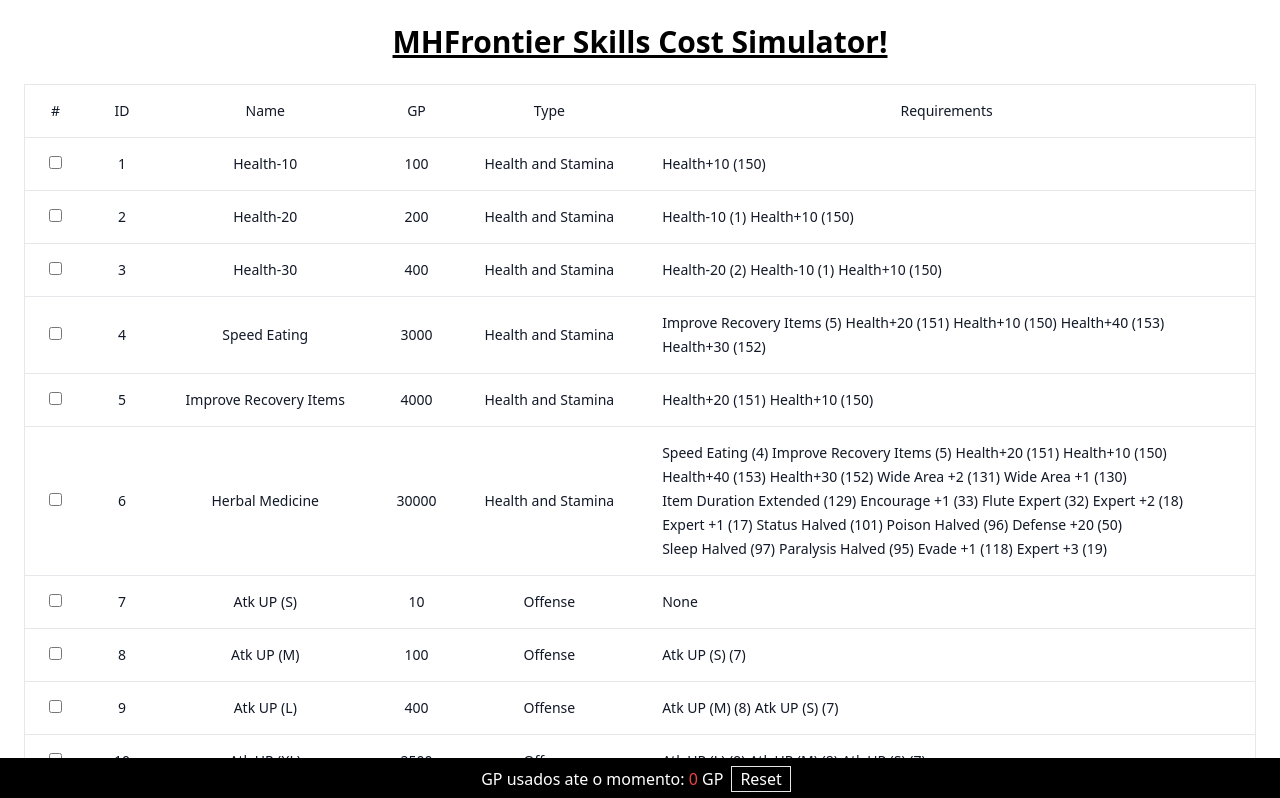
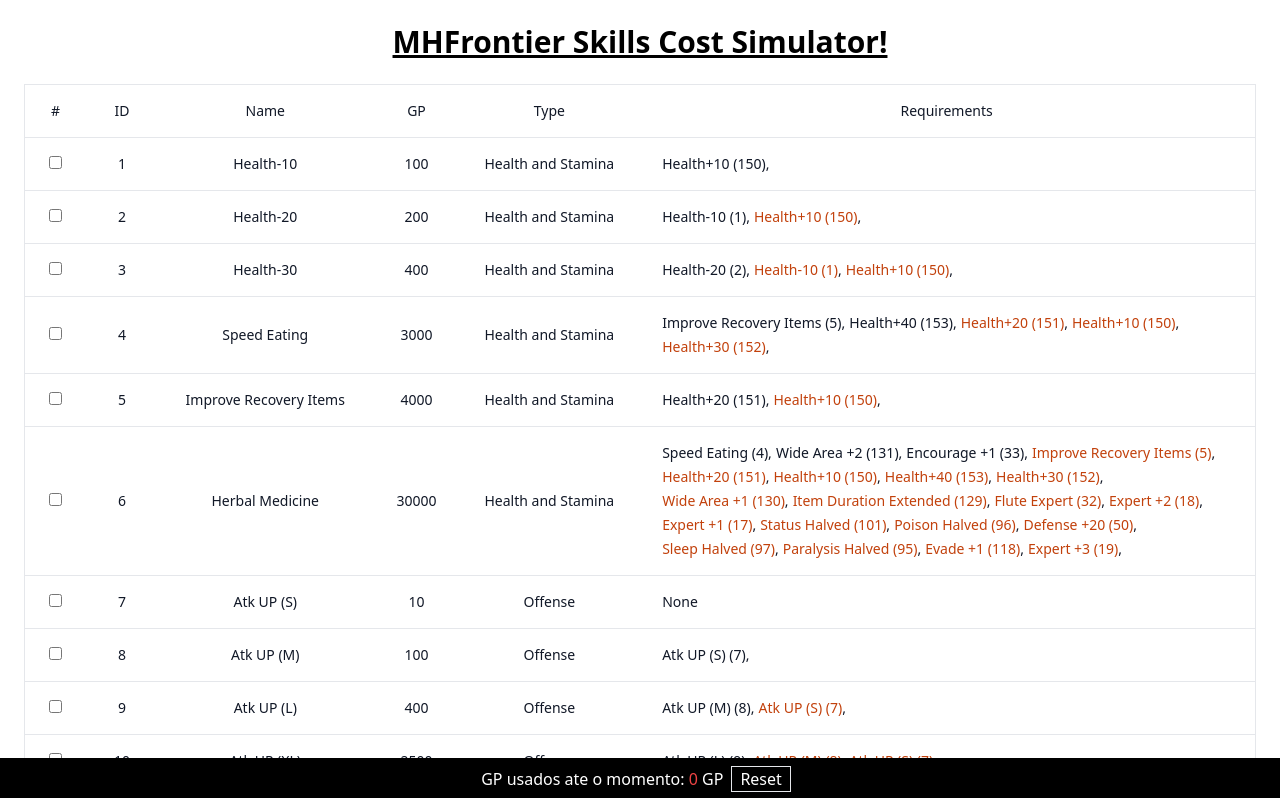
Before and after one commit to Invasor-de-Fronteiras/mhfrontier-skills-cost, a React (Vite) app: page / in a window 1280 px wide. Shown: the top 798 px of the page. Built offline with nearby package versions, Linux system fonts and the light colour scheme.

Commit message:
separate requirements by common

```diff
--- a/src/App.tsx
+++ b/src/App.tsx
@@ -51,9 +51,11 @@ function App() {
                 <th className="text-sm font-medium text-gray-900 px-6 py-4 text-center">
                   #
                 </th>
-               {showId && <th className="text-sm font-medium text-gray-900 px-6 py-4 text-center">
+                {showId && (
+                  <th className="text-sm font-medium text-gray-900 px-6 py-4 text-center">
                     ID
-                </th>}
+                  </th>
+                )}
                 <th className="text-sm font-medium text-gray-900 px-6 py-4 text-center">
                   Name
                 </th>
@@ -107,15 +109,29 @@ function App() {
                       {!skill.requirements?.length ? (
                         "None"
                       ) : (
-                        <ul className="flex flex-row flex-wrap gap-1">
-                          {getChildren(skill.id).map((r) => {
+                        <ul className="flex flex-row flex-wrap requirements-list gap-1">
+                          {getChildren(skill.id, false, true).map((r) => {
                             return (
+                              <li key={r.id} className="after:content-[',']">
                                 <a
-                                className="hover:underline hover:cursor-pointer"
+                                  className="hover:underline hover:cursor-pointer "
                                   href={"#" + r.name}
                                 >
                                   {r.name} {showId && `(${r.id})`}
                                 </a>
+                              </li>
+                            );
+                          })}
+                          {getChildren(skill.id, true, false).map((r) => {
+                            return (
+                              <li key={r.id} className="after:content-[',']">
+                                <a
+                                  className="hover:underline hover:cursor-pointer text-orange-700"
+                                  href={"#" + r.name}
+                                >
+                                  {r.name} {showId && `(${r.id})`}
+                                </a>
+                              </li>
                             );
                           })}
                         </ul>
--- a/src/utils/util.ts
+++ b/src/utils/util.ts
@@ -8,13 +8,13 @@ interface Skill {
   id: number;
 }
 
-function getChildrenIds(parentId: number, recursive: boolean = true): number[] {
+function getChildrenIds(parentId: number, recursive= true, withParents = true): number[] {
   const children = new Set<number>();
 
   const skill = data.find((s) => s.id === parentId);
   const requirements = skill?.requirements ?? [];
   for (const req of requirements) {
-    children.add(req);
+   if (withParents) children.add(req);
 
     if (recursive) {
       for (const child of getChildrenIds(req)) {
@@ -30,8 +30,8 @@ function getChildrenIds(parentId: number, recursive: boolean = true): number[] {
  * Returns all requirements for a skill. This includes all requirements of requirements.
  * @param parentId the id of the parent skill
  */
-export function getChildren(parentId: number): Skill[] {
-  const children = getChildrenIds(parentId);
+export function getChildren(parentId: number, recursive = true, withParents = true): Skill[] {
+  const children = getChildrenIds(parentId, recursive, withParents);
 
   const res: Skill[] = [];
 
```
Lines whose indentation alone changed are shown as unchanged.
